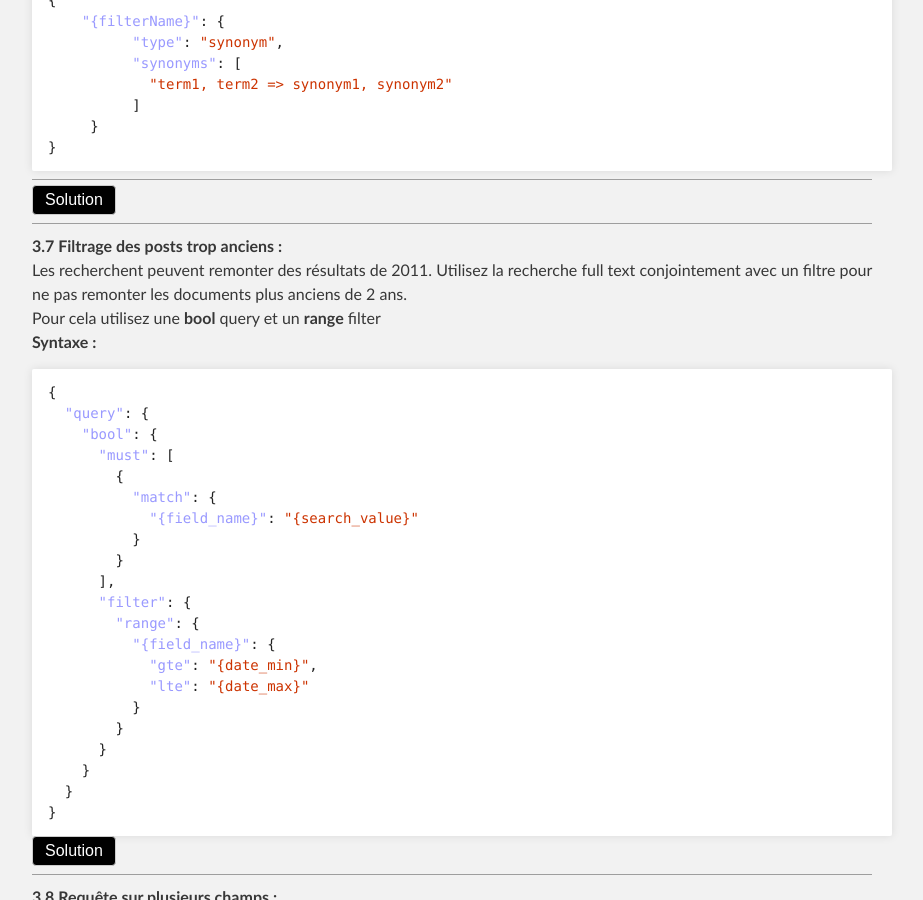
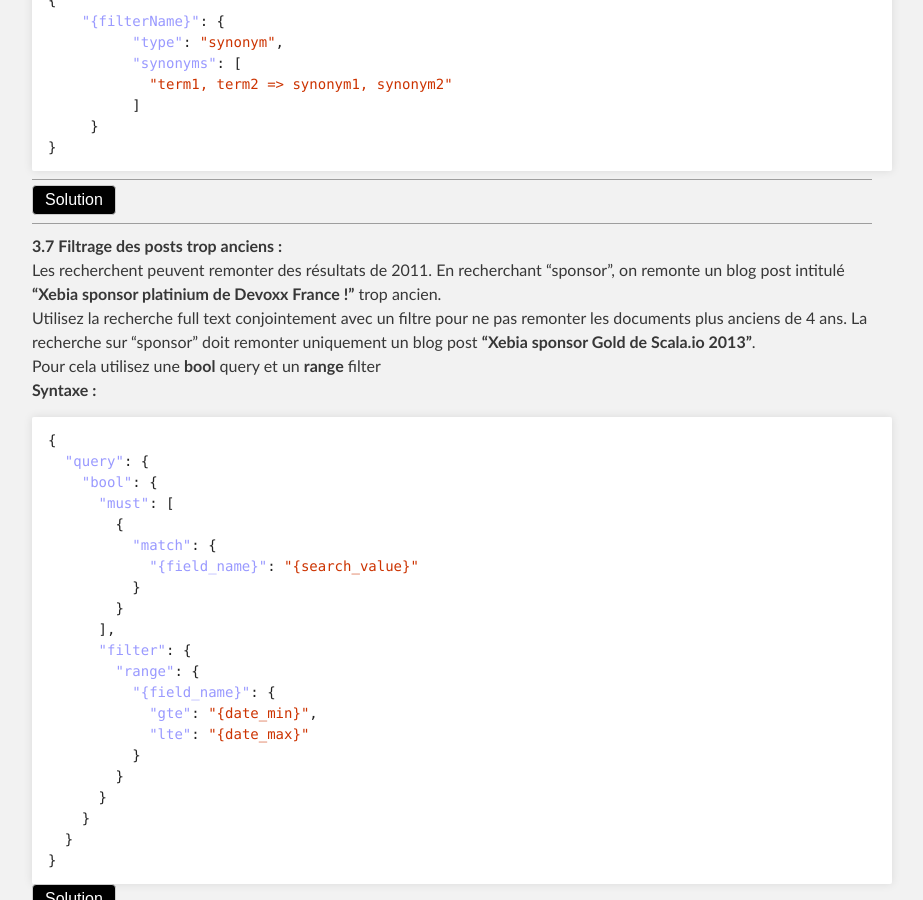
Before and after one commit to gegron/es-requests, a Jekyll site: the page built from index.md, in a window 1280 px wide and 900 px high, scrolled down 5338 px, cut to the strip 0-900 px from the top of the window. Shown: the whole strip, without its empty margins (188-1111 px from the left). Built offline with Jekyll 4.4.1, drawn with Linux system fonts in a browser that asks for light colours; nearby versions of some CDN libraries; grey boxes are pictures that could not be loaded.

Commit message:
update filter query

```diff
--- a/index.md
+++ b/index.md
@@ -393,7 +393,9 @@
 ---
 
   __3.7 Filtrage des posts trop anciens :__
-  Les recherchent peuvent remonter des résultats de 2011. Utilisez la recherche full text conjointement avec un filtre pour ne pas remonter les documents plus anciens de 2 ans.
+  Les recherchent peuvent remonter des résultats de 2011. En recherchant "sponsor", on remonte un blog post intitulé __"Xebia sponsor platinium de Devoxx France !"__ trop ancien.
+  Utilisez la recherche full text conjointement avec un filtre pour ne pas remonter les documents plus anciens de 4 ans.
+  La recherche sur "sponsor" doit remonter uniquement un blog post __"Xebia sponsor Gold de Scala.io 2013"__.
 Pour cela utilisez une **bool** query  et un **range** filter
 __Syntaxe :__
 {% highlight json %}
@@ -429,14 +431,14 @@
       "must": [
         {
           "match": {
-            "content": "java"
+            "content": "sponsor"
           }
         }
       ],
       "filter": {
         "range": {
           "pubDate": {
-            "gte": "now-2y"
+            "gte": "now-4y"
           }
         }
       }
```
